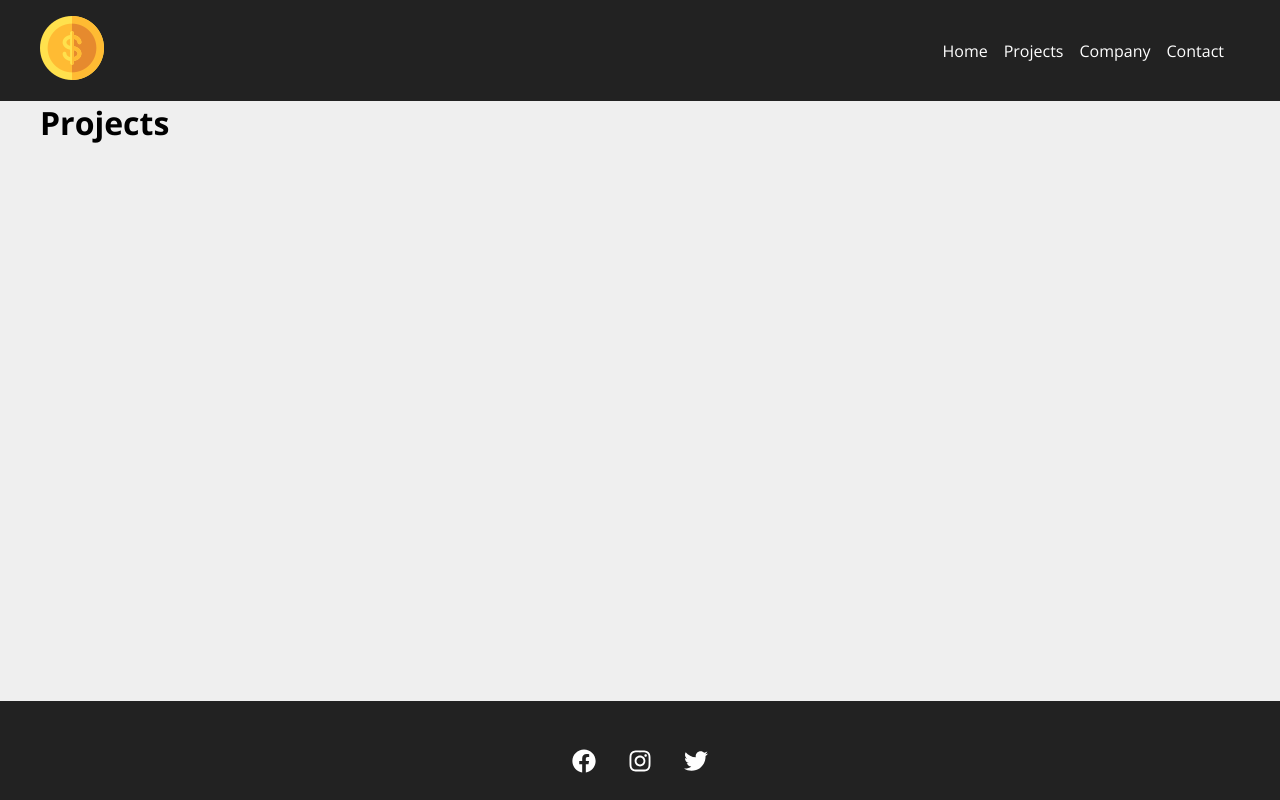
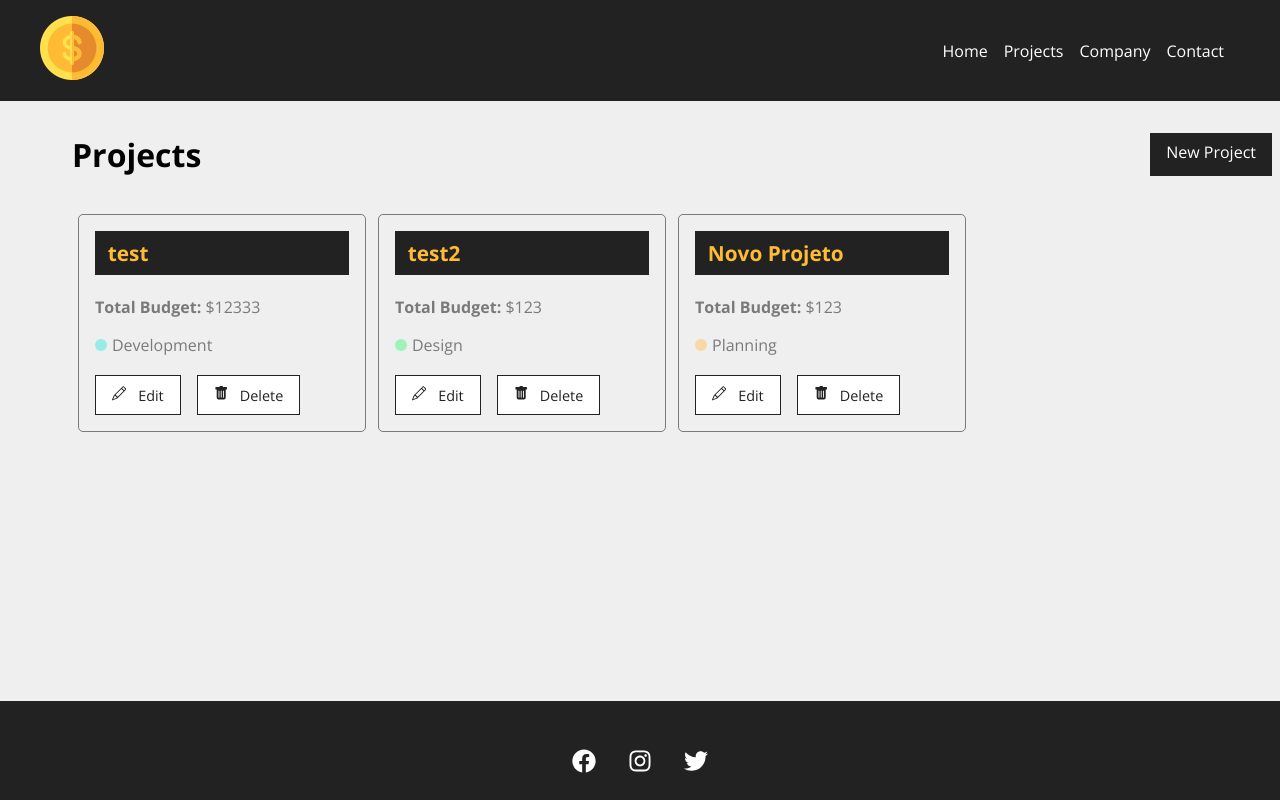
Before and after one commit to pedrogrl/project-manager-react, a React (Create React App) app: page /projects in a window 1280 px wide. Built offline with nearby package versions, Linux system fonts and the light colour scheme; data requests are answered from the project's data file.

Commit message:
added project page and loading component

```diff
--- a/db.json
+++ b/db.json
@@ -1,5 +1,39 @@
 {
-  "projects": [],
+  "projects": [
+    {
+      "name": "test",
+      "budget": "12333",
+      "category": {
+        "id": "1",
+        "name": "Development"
+      },
+      "cost": 0,
+      "services": [],
+      "id": 1
+    },
+    {
+      "budget": "123",
+      "name": "test2",
+      "category": {
+        "id": "2",
+        "name": "Design"
+      },
+      "cost": 0,
+      "services": [],
+      "id": 2
+    },
+    {
+      "name": "Novo Projeto",
+      "budget": "123",
+      "category": {
+        "id": "3",
+        "name": "Planning"
+      },
+      "cost": 0,
+      "services": [],
+      "id": 3
+    }
+  ],
   "categories": [
     {
       "id": 1,
--- /dev/null
+++ b/src/components/layout/Loading.jsx
@@ -0,0 +1,10 @@
+import styles from './Loading.module.css'
+import loading from '../../img/loading.svg'
+
+export default function Loading(){
+  return (
+    <div className={styles.loaderContainer}>
+      <img className={styles.loader} src={loading} alt="Loading"  />
+    </div>
+  )
+}
--- /dev/null
+++ b/src/components/layout/Loading.module.css
@@ -0,0 +1,11 @@
+.loaderContainer{
+  width: 100%;
+  height: 100%;
+  display: flex;
+  justify-content: center;
+  align-items: center;
+}
+
+.loader{
+  width: 50px;
+}
--- /dev/null
+++ b/src/components/layout/Message.jsx
@@ -0,0 +1,28 @@
+import { useEffect } from 'react'
+import { useState } from 'react'
+import styles from './Message.module.css'
+
+export default function Message({type, msg}){
+  const [visible, setVisible] = useState(false)
+
+  useEffect(() => {
+    if(!msg){
+      setVisible(false)
+      return
+    }
+    setVisible(true)
+    const timer = setTimeout(() => {
+      setVisible(false)
+    }, 2500);
+
+    return () => clearTimeout(timer)
+  }, [msg])
+
+  return (
+    <>
+      {visible && (
+        <div className={`${styles.message} ${styles[type]}`}>{msg}</div>
+      )}
+    </>
+  )
+}
--- /dev/null
+++ b/src/components/layout/Message.module.css
@@ -0,0 +1,20 @@
+.message{
+  width: 100%;
+  padding: 1rem;
+  border: 1px solid black;
+  margin: 0 auto;
+  text-align: center;
+  margin-bottom: 2rem;
+  border-radius: 5px;
+}
+
+.success{
+  color: #155724;
+  background-color: #d4edda;
+  border-color: #c3e6cb;
+}
+.error{
+  color: #721c24;
+  background-color: #f8d7da;
+  border-color: #f5c6cb;
+}
--- a/src/components/pages/NewProject.jsx
+++ b/src/components/pages/NewProject.jsx
@@ -21,7 +21,7 @@ export default function NewProject() {
     })
       .then((data) => data.json())
       .then((newData) => {
-        navigate("/projects");
+        navigate("/projects", { state: {message: 'New Project created sucessfully!'}} );
       })
       .catch((error) => console.log(error));
   }
--- a/src/components/pages/Projects.jsx
+++ b/src/components/pages/Projects.jsx
@@ -1,6 +1,64 @@
-export default function Projects(){
+import Message from "../layout/Message";
+import styles from "./Projects.module.css";
+import { useLocation } from "react-router-dom";
+import Container from "../layout/Container";
+import LinkButton from "../layout/LinkButton";
+import { useState, useEffect } from "react";
+import ProjectCard from "../project/ProjectCard";
+import Loading from "../layout/Loading";
+
+export default function Projects() {
+  const [projects, setProjects] = useState([]);
+  const [isLoading, setIsLoading] = useState(true)
+
+  const location = useLocation();
+  let message = "";
+  if (location.state) {
+    message = location.state.message;
+  }
+
+  useEffect(() => {
+    setTimeout(() => { // carregamento fake
+      fetch("http://localhost:5000/projects", {
+      method: "GET",
+      headers: {
+        "Content-type": "application/json",
+      },
+    })
+      .then((data) => data.json())
+      .then((newData) => {
+        setProjects(newData);
+        setIsLoading(false)
+      })
+      .catch((err) => console.log(err));
+    }, 300);
+  }, []);
 
   return (
-    <h1>Projects</h1>
-  )
+    <div className={styles.projectContainer}>
+      <div className={styles.projectHeader}>
+        <h1>Projects</h1>
+        <LinkButton to={"/new-project"} text="New Project" />
+      </div>
+
+      {message && <Message type="success" msg={message} />}
+      <Container newClass="justify-content-start">
+        {projects.length > 0 &&
+          projects.map((project) => (
+            <ProjectCard
+              key={project.id}
+              id={project.id}
+              name={project.name}
+              budget={project.budget}
+              category={project.category?.name}
+            />
+          ))}
+
+        {isLoading && (<Loading/>)}
+        {!isLoading && projects.length == 0 && (
+          <p>No projects here!</p>
+        )}
+      </Container>
+    </div>
+  );
 }
--- /dev/null
+++ b/src/components/pages/Projects.module.css
@@ -0,0 +1,8 @@
+.projectHeader{
+  display: flex;
+  justify-content: space-between;
+  margin-bottom: 2rem;
+}
+.projectContainer{
+  padding: 2rem;
+}
--- /dev/null
+++ b/src/components/project/ProjectCard.jsx
@@ -0,0 +1,27 @@
+import styles from "./ProjectCard.module.css";
+import { BsPencil, BsFillTrashFill } from "react-icons/bs";
+import { Link } from "react-router-dom";
+
+export default function ProjectCard({id,name,budget,category,handleRemove,}) {
+  return (
+    <div className={styles.projectCard}>
+      <h4>{name}</h4>
+      <p>
+        <span>Total Budget:</span> ${budget}
+      </p>
+
+      <p className={styles.category}>
+        <span className={`${styles[category.toLowerCase()]}`}></span> {category}
+      </p>
+
+      <div className={styles.actions}>
+        <Link to={'/'}>
+          <BsPencil/> Edit
+        </Link>
+        <button>
+          <BsFillTrashFill/> Delete
+        </button>
+      </div>
+    </div>
+  )
+}
--- /dev/null
+++ b/src/components/project/ProjectCard.module.css
@@ -0,0 +1,69 @@
+.projectCard{
+  padding: 1rem;
+  border: 1px solid #7a7a7a;
+  border-radius: 5px;
+  width: 24%;
+  margin: 0.5%;
+}
+.projectCard h4{
+  background-color: #222;
+  color: #ffbb33;
+  padding: .5rem .8rem;
+  margin-bottom: 1.3rem;
+  font-size: 1.3rem;
+}
+.projectCard p {
+  color: #7a7a7a;
+  margin-bottom: 1rem;
+}
+.projectCard p span{
+  font-weight: bold;
+}
+
+.category{
+  display: flex;
+  align-items: center;
+}
+.category span{
+  display: block;
+  width: 12px;
+  height: 12px;
+  border-radius: 50%;
+  background-color: #ccc;
+  margin-right: 5px;
+}
+
+.category .development{
+  background-color: #95ece9;
+}
+.category .design{
+  background-color: #9ef3b8;
+}
+.category .planning{
+  background-color: #f7d8a7;
+}
+
+.actions{
+  margin-top: 1.2rem;
+  display: flex;
+  align-items: center;
+}
+.actions a, .actions button{
+  text-decoration: none;
+  border: none;
+  background-color: #fff;
+  color: #222;
+  font-size: .9rem;
+  padding: .6rem 1rem;
+  margin-right: 1rem;
+  cursor: pointer;
+  border: 1px solid #222;
+  transition: 0.25s;
+}
+.actions a:hover, .actions button:hover{
+  background-color: #222;
+  color: #ffbb33;
+}
+.actions svg{
+  margin-right: .5rem;
+}
```
